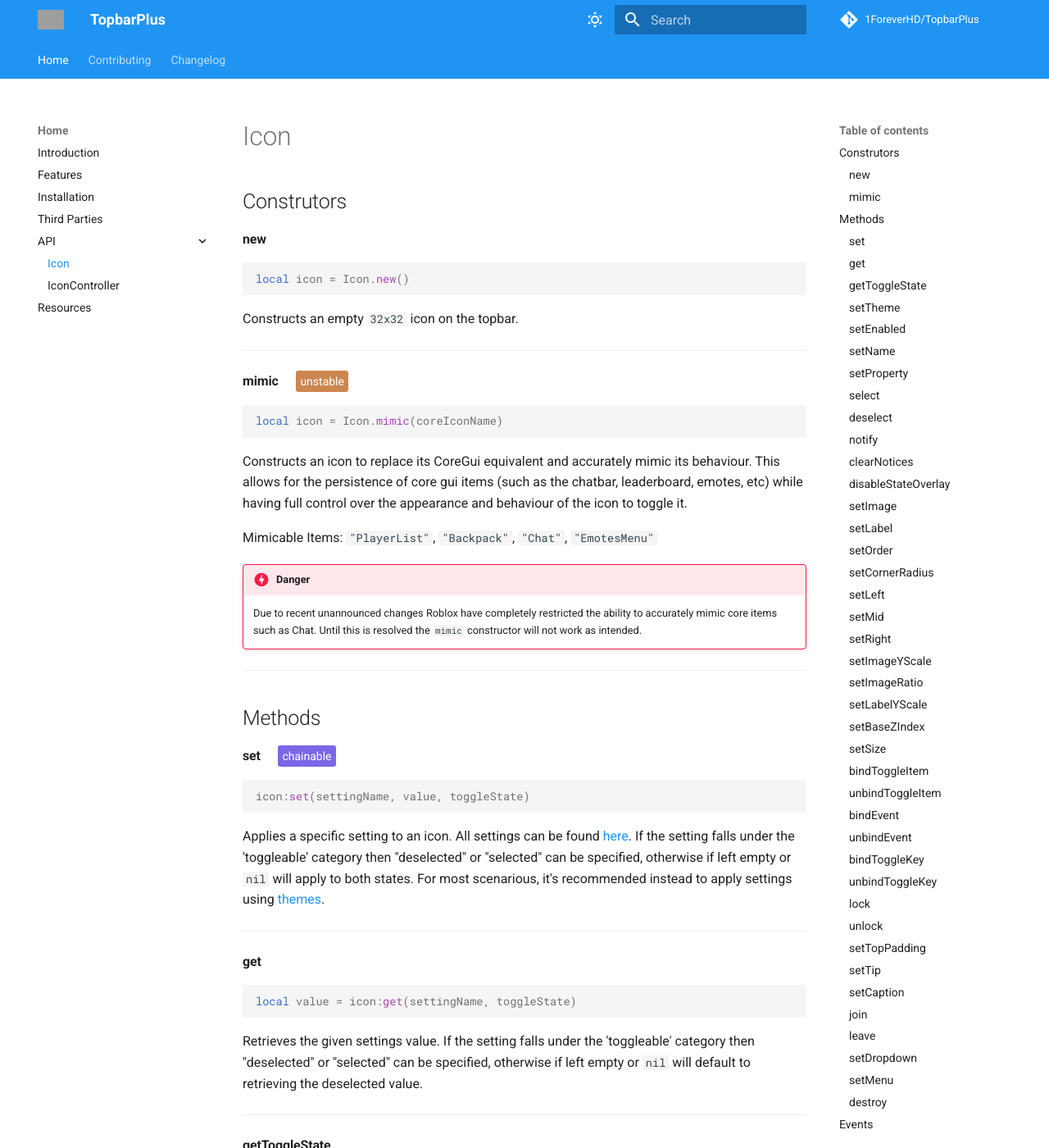
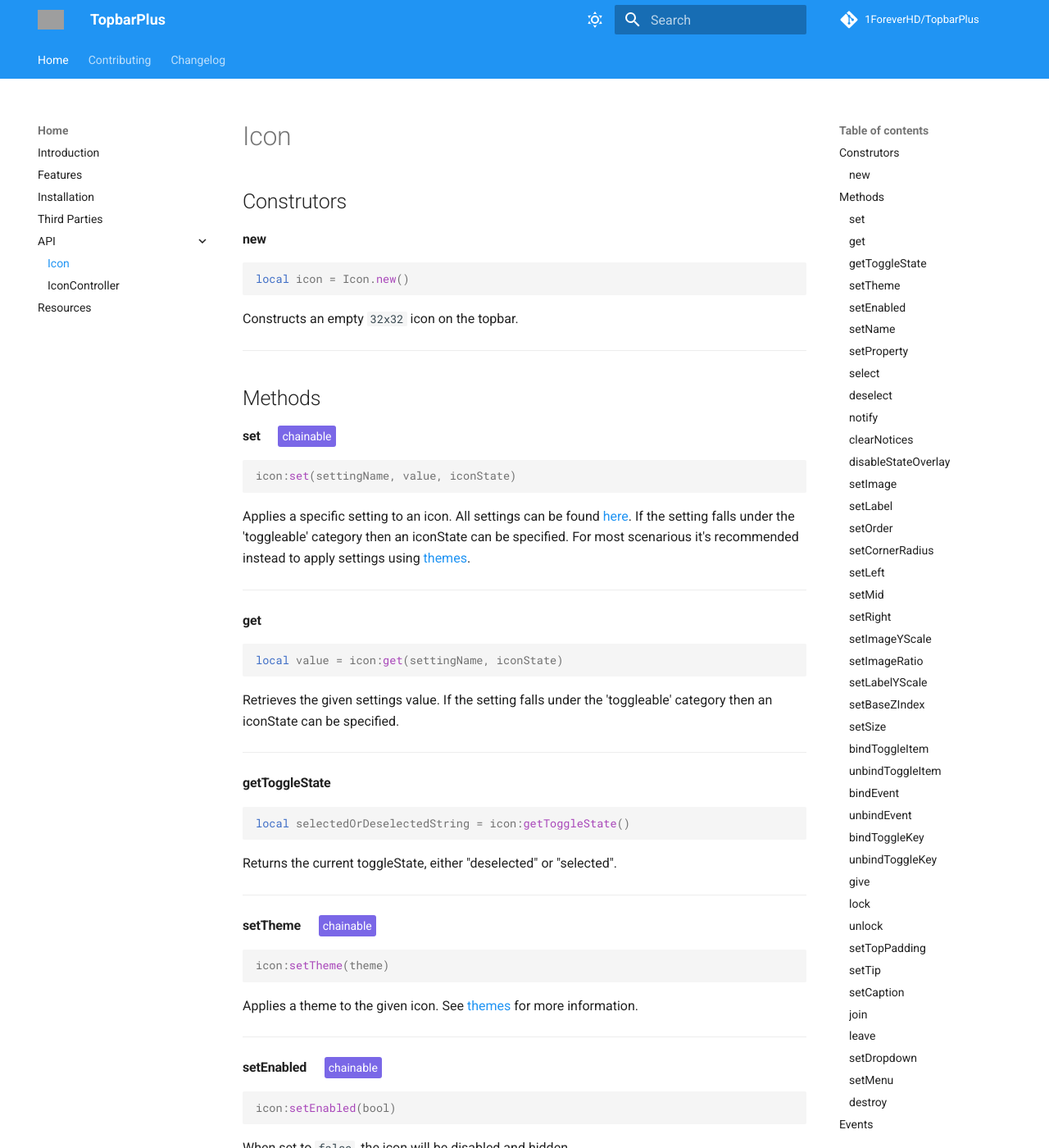
Before and after one commit to 1ForeverHD/TopbarPlus, an MkDocs documentation site: the page built from docs/api/icon.md, in a window 1280 px wide and 1400 px high. Shown: the whole window at 82% size. Built offline with MkDocs 1.6.1 and Material for MkDocs 9.7.7, drawn with Linux system fonts in a browser that asks for light colours; comment, search, counter and statistics services are not loaded; some of the changed text lies outside the part shown; grey boxes are pictures that could not be loaded.

Commit message:
Completed v2.4.1

````diff
--- a/docs/api/icon.md
+++ b/docs/api/icon.md
@@ -10,19 +10,6 @@
 Constructs an empty ``32x32`` icon on the topbar.
 
 ----
-#### mimic
-{unstable}
-```lua
-local icon = Icon.mimic(coreIconName)
-```
-Constructs an icon to replace its CoreGui equivalent and accurately mimic its behaviour. This allows for the persistence of core gui items (such as the chatbar, leaderboard, emotes, etc) while having full control over the appearance and behaviour of the icon to toggle it.
-
-Mimicable Items: ``"PlayerList"``, ``"Backpack"``, ``"Chat"``, ``"EmotesMenu"``
-
-!!! danger
-    Due to recent unannounced changes Roblox have completely restricted the ability to accurately mimic core items such as Chat. Until this is resolved the ``mimic`` constructor will not work as intended.
-
-----
 
 
 
@@ -31,16 +18,16 @@
 #### set
 {chainable}
 ```lua
-icon:set(settingName, value, toggleState)
+icon:set(settingName, value, iconState)
 ```
-Applies a specific setting to an icon. All settings can be found [here](https://github.com/1ForeverHD/TopbarPlus/blob/main/src/Icon/Themes/Default.lua). If the setting falls under the 'toggleable' category then "deselected" or "selected" can be specified, otherwise if left empty or ``nil`` will apply to both states. For most scenarious, it's recommended instead to apply settings using [themes].
+Applies a specific setting to an icon. All settings can be found [here](https://github.com/1ForeverHD/TopbarPlus/blob/main/src/Icon/Themes/Default.lua). If the setting falls under the 'toggleable' category then an iconState can be specified. For most scenarious it's recommended instead to apply settings using [themes].
 
 ----
 #### get
 ```lua
-local value = icon:get(settingName, toggleState)
+local value = icon:get(settingName, iconState)
 ```
-Retrieves the given settings value. If the setting falls under the 'toggleable' category then "deselected" or "selected" can be specified, otherwise if left empty or ``nil`` will default to retrieving the deselected value.
+Retrieves the given settings value. If the setting falls under the 'toggleable' category then an iconState can be specified.
 
 ----
 #### getToggleState
@@ -124,7 +111,7 @@
 #### setImage
 {chainable} {toggleable}
 ```lua
-icon:setImage(imageId, toggleState)
+icon:setImage(imageId, iconState)
 ```
 Applies an image to the icon based on the given ``imaageId``. ``imageId`` can be an assetId or a complete asset string.
 
@@ -132,49 +119,49 @@
 #### setLabel
 {chainable} {toggleable}
 ```lua
-icon:setLabel(text, toggleState)
+icon:setLabel(text, iconState)
 ```
 
 ----
 #### setOrder
 {chainable} {toggleable}
 ```lua
-icon:setOrder(order, toggleState)
+icon:setOrder(order, iconState)
 ```
 
 ----
 #### setCornerRadius
 {chainable} {toggleable}
 ```lua
-icon:setCornerRadius(scale, offset, toggleState)
+icon:setCornerRadius(scale, offset, iconState)
 ```
 
 ----
 #### setLeft
 {chainable} {toggleable}
 ```lua
-icon:setLeft(toggleState)
+icon:setLeft(iconState)
 ```
 
 ----
 #### setMid
 {chainable} {toggleable}
 ```lua
-icon:setMid(toggleState)
+icon:setMid(iconState)
 ```
 
 ----
 #### setRight
 {chainable} {toggleable}
 ```lua
-icon:setRight(toggleState)
+icon:setRight(iconState)
 ```
 
 ----
 #### setImageYScale
 {chainable} {toggleable}
 ```lua
-icon:setImageYScale(YScale, toggleState)
+icon:setImageYScale(YScale, iconState)
 ```
 Defines the proportional space the icons image takes up within the icons container.
 
@@ -182,7 +169,7 @@
 #### setImageRatio
 {chainable} {toggleable}
 ```lua
-icon:setImageRatio(ratio, toggleState)
+icon:setImageRatio(ratio, iconState)
 ```
 Defines the x:y ratio dimensions as a number. By default ``ratio`` is ``1.00``.
 
@@ -190,7 +177,7 @@
 #### setLabelYScale
 {chainable} {toggleable}
 ```lua
-icon:setLabelYScale(YScale, toggleState)
+icon:setLabelYScale(YScale, iconState)
 ```
 Defines how large label text appears.By default ``YScale`` is ``0.45``.
 
@@ -198,7 +185,7 @@
 #### setBaseZIndex
 {chainable} {toggleable}
 ```lua
-icon:setBaseZIndex(ZIndex, toggleState)
+icon:setBaseZIndex(ZIndex, iconState)
 ```
 Calculates the difference between the existing baseZIndex (i.e. ``instances.iconContainer.ZIndex``) and new value, then updates the ZIndex of all objects within the icon accoridngly using this difference.
 
@@ -206,7 +193,7 @@
 #### setSize
 {chainable} {toggleable}
 ```lua
-icon:setSize(XOffset, YOffset, toggleState)
+icon:setSize(XOffset, YOffset, iconState)
 ```
 Determines the icons container size. By default ``XOffset`` and ``YOffset`` are ``32``.
 
@@ -257,6 +244,14 @@
 icon:unbindToggleKey(keyCodeEnum)
 ```
 Unbinds the given keycode.
+
+----
+#### give
+{chainable}
+```lua
+icon:give(userdata)
+```
+Passes the given userdata to the Icons maid to be destroyed/disconnected on the icons destruction. If a function is passed, it will be executed right away with its self (the icon) being passed as the first argument. The return value is then given to the maid (instead of the function).
 
 ----
 #### lock
--- a/docs/javascripts/tags.js
+++ b/docs/javascripts/tags.js
@@ -45,9 +45,9 @@
 	["{server-only}", '<p class="tag server-only">server-only</p>'],
 	["{client-only}", '<p class="tag client-only">client-only</p>'],
 	["{deprecated}", '<p class="tag deprecated">deprecated</p>'],
+    ["{toggleable}", '<p class="tag toggleable">toggleable</p>'],
 	["{chainable}", '<p class="tag chainable">chainable</p>'],
 	["{unstable}", '<p class="tag unstable">unstable</p>'],
-	["{toggleable}", '<p class="tag toggleable">toggleable</p>'],
 ];
 
 function replace(element, from, to) {
````
Also changed, not shown: docs/index.md (+17 -6 lines), docs/third_parties.md (+0 -1 lines), 5 other files.
